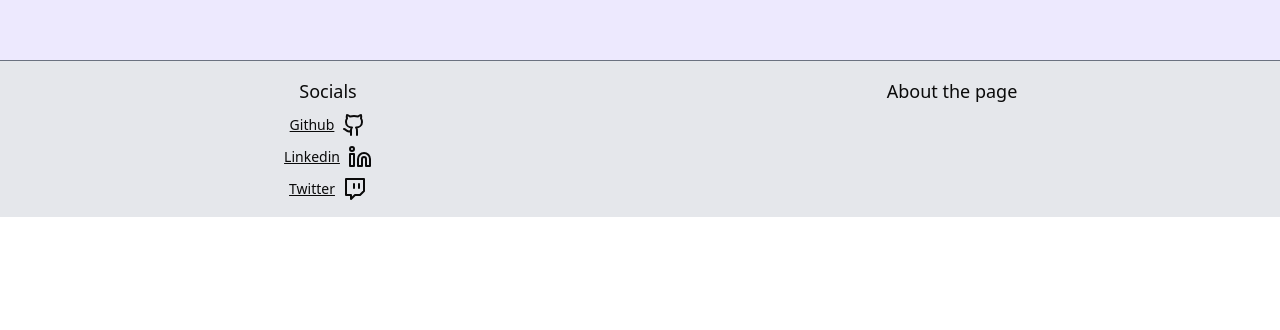
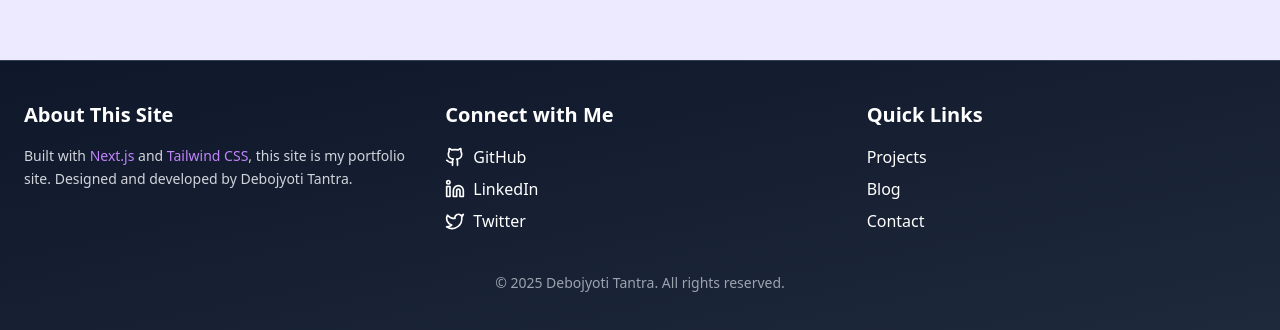
Before and after one commit to debojyoti-tantra/Portfolio, a Next.js app: page /contact in a window 1280 px wide. Shown: the part 792-1122 px from the top of the page. Before the commit the page ends 1009 px from the top, so only its background shows below. Built offline with nearby package versions, Linux system fonts and the light colour scheme; no server answers.

Commit message:
About to finish

```diff
--- a/app/contact/page.jsx
+++ b/app/contact/page.jsx
@@ -1,14 +1,35 @@
 'use client'
 import React, { useState } from 'react'
+import { useRef } from 'react';
+import emailjs from '@emailjs/browser';
 import { SignInButton, SignUpButton, SignedIn, SignedOut, UserButton, useUser } from '@clerk/nextjs'
 import Link from 'next/link'
+import { LinkedinIcon, TwitterIcon } from 'lucide-react'
+import { toast } from 'sonner';
 
 const page = () => {
    const [contact, setContact] = useState('')
-   const { user, isLoaded, isSignedIn } = useUser()
+   const { user, isLoaded, isSignedIn } = useUser();
+   const form = useRef();
 
-   const handleContactSubmit = () => {
+   const handleContactSubmit = (e) => {
+      e.preventDefault();
 
+       emailjs
+         .sendForm(process.env.NEXT_PUBLIC_EMAILJS_SERVICE_ID, process.env.NEXT_PUBLIC_TEMPLATE_ID, form.current, {
+           publicKey: process.env.NEXT_PUBLIC_EMAILJS_PUBLIC_KEY,
+         })
+         .then(
+           () => {
+             console.log('SUCCESS!');
+              toast.success("Message Sent Successfully!")
+              setContact('');
+           },
+           (error) => {
+             console.log('FAILED...', error.text);
+              toast.error("Message Failed to Send!")
+           },
+         );
    }
 
    if (!isLoaded || !isSignedIn) {
@@ -49,7 +70,7 @@ const page = () => {
             <div className="bg-white dark:bg-gray-800 p-6 rounded-lg shadow-md">
                <h2 className="text-xl font-semibold mb-4">Get in Touch</h2>
 
-               <form onSubmit={handleContactSubmit} className="space-y-4">
+               <form ref={form} onSubmit={handleContactSubmit} className="space-y-4">
                   <div>
                      <p className="block mb-1 text-gray-900 dark:text-gray-100">Your Name: {user?.fullName}</p>
                   </div>
@@ -57,6 +78,8 @@ const page = () => {
                      <p className="block mb-1 text-gray-900 dark:text-gray-100">Your Email: {user?.primaryEmailAddress.emailAddress}</p>
                   </div>
                   <div>
+                     <input type="hidden" name="user_name" value={user?.fullName} />
+                     <input type="hidden" name="user_email" value={user?.primaryEmailAddress?.emailAddress} />
                      <label className="block mb-1 text-gray-700 dark:text-gray-300">Message</label>
                      <textarea
                         name="message"
@@ -83,23 +106,22 @@ const page = () => {
                <h2 className="text-xl font-semibold">Our Information</h2>
                <div>
                   <h3 className="text-gray-900 dark:text-gray-100 font-medium">Email</h3>
-                  <p className="text-gray-800 dark:text-gray-200">debojyotitantra9182@gmail.com</p>
+                  <p className="text-gray-800 dark:text-gray-200">debojyotitantra@gmail.com</p>
                </div>
                <div>
                   <h3 className="text-gray-900 dark:text-gray-100 font-medium">Social Media</h3>
                   <div className="flex gap-5">
-                     <a href="https://www.instagram.com/debojyoti_tantra/" className="dark:invert">
-                        <svg xmlns="http://www.w3.org/2000/svg" viewBox="0 0 24 24" width={27} height={27} color={"#000000"} fill={"none"}>
-                           <path d="M2.5 12C2.5 7.52166 2.5 5.28249 3.89124 3.89124C5.28249 2.5 7.52166 2.5 12 2.5C16.4783 2.5 18.7175 2.5 20.1088 3.89124C21.5 5.28249 21.5 7.52166 21.5 12C21.5 16.4783 21.5 18.7175 20.1088 20.1088C18.7175 21.5 16.4783 21.5 12 21.5C7.52166 21.5 5.28249 21.5 3.89124 20.1088C2.5 18.7175 2.5 16.4783 2.5 12Z" stroke="currentColor" strokeWidth="1.5" strokeLinejoin="round" />
-                           <path d="M16.5 12C16.5 14.4853 14.4853 16.5 12 16.5C9.51472 16.5 7.5 14.4853 7.5 12C7.5 9.51472 9.51472 7.5 12 7.5C14.4853 7.5 16.5 9.51472 16.5 12Z" stroke="currentColor" strokeWidth="1.5" />
-                           <path d="M17.5078 6.5L17.4988 6.5" stroke="currentColor" strokeWidth="2" strokeLinecap="round" strokeLinejoin="round" />
-                        </svg>
-                     </a>
                      <a href="https://github.com/debojyoti-tantra/" className="dark:invert">
                         <svg xmlns="http://www.w3.org/2000/svg" viewBox="0 0 24 24" width={27} height={27} color={"#000000"} fill={"none"}>
                            <path d="M6.51734 17.1132C6.91177 17.6905 8.10883 18.9228 9.74168 19.2333M9.86428 22C8.83582 21.8306 2 19.6057 2 12.0926C2 5.06329 8.0019 2 12.0008 2C15.9996 2 22 5.06329 22 12.0926C22 19.6057 15.1642 21.8306 14.1357 22C14.1357 22 13.9267 18.5826 14.0487 17.9969C14.1706 17.4113 13.7552 16.4688 13.7552 16.4688C14.7262 16.1055 16.2043 15.5847 16.7001 14.1874C17.0848 13.1032 17.3268 11.5288 16.2508 10.0489C16.2508 10.0489 16.5318 7.65809 15.9996 7.56548C15.4675 7.47287 13.8998 8.51192 13.8998 8.51192C13.4432 8.38248 12.4243 8.13476 12.0018 8.17939C11.5792 8.13476 10.5568 8.38248 10.1002 8.51192C10.1002 8.51192 8.53249 7.47287 8.00036 7.56548C7.46823 7.65809 7.74917 10.0489 7.74917 10.0489C6.67316 11.5288 6.91516 13.1032 7.2999 14.1874C7.79575 15.5847 9.27384 16.1055 10.2448 16.4688C10.2448 16.4688 9.82944 17.4113 9.95135 17.9969C10.0733 18.5826 9.86428 22 9.86428 22Z" stroke="currentColor" strokeWidth="1.5" strokeLinecap="round" strokeLinejoin="round" />
                         </svg>
                      </a>
+                     <Link href="https://www.linkedin.com/in/debojyoti-tantra-369528343">
+                        <LinkedinIcon size={25} />
+                     </Link>
+                     <Link href="https://x.com/debojyotitantra">
+                        <TwitterIcon size={25} />
+                     </Link>
                   </div>
                </div>
                <div>
--- /dev/null
+++ b/app/not-found.jsx
@@ -0,0 +1,19 @@
+import React from 'react';
+import Link from 'next/link'
+
+export const metadata = {
+    title: "Not Found",
+    description: "Please return to Home.",
+};
+
+export default function NotFound() {
+  return (
+    <div className="h-[80vh] flex justify-center items-center flex-col">
+      <h1 className="text-xl">404 - Page Not Found</h1>
+      <p className="text-2xl">Sorry, the page you are looking for does not exist.</p>
+      <Link href="/" className="text-blue-800 dark:text-blue-400 underline" >
+        Go back to Home
+      </Link>
+    </div>
+  );
+}
--- a/components/CodeHighliter.jsx
+++ b/components/CodeHighliter.jsx
@@ -27,7 +27,7 @@ const CodeHighlighter = ({ children, lang = "jsx" }) => {
       </pre>
       <button
         onClick={copyText}
-        className="absolute top-2 right-2 p-1 rounded bg-gray-700 hover:bg-gray-600 transition-colors"
+        className="absolute top-2 right-2 p-1 rounded bg-gray-400 dark:bg-gray-700 hover:bg-gray-500 transition-colors"
         aria-label="Copy code"
       >
         <CopyIcon className="w-4 h-4" />
--- a/components/Footer.jsx
+++ b/components/Footer.jsx
@@ -1,24 +1,67 @@
-import { GithubIcon, LinkedinIcon, TwitchIcon } from 'lucide-react'
-import Link from 'next/link'
-import React from 'react'
+import { GithubIcon, LinkedinIcon, TwitterIcon } from 'lucide-react';
+import Link from 'next/link';
+import React from 'react';
 
 const Footer = () => {
   return (
-    <div className='bg-gray-200 dark:bg-slate-950 border-t border-gray-500'>
-      <div className='grid grid-cols-2 p-4'>
-        <div className='flex flex-col justify-start gap-2'>
-          <p className='mx-auto text-lg'>Socials</p>
-          <Link href={`https://github.com/debojyoti-tantra`} className='flex justify-center items-center gap-2 underline text-sm hover:text-blue-500'>Github <GithubIcon /></Link>
-          <Link href={`https://www.linkedin.com/in/debojyoti-tantra-369528343`} className='flex justify-center items-center gap-2 underline text-sm hover:text-blue-500'>Linkedin <LinkedinIcon /></Link>
-          <Link href={`https://x.com/debojyotitantra`} className='flex justify-center items-center gap-2 underline text-sm hover:text-blue-500'>Twitter <TwitchIcon /></Link>
+    <footer className="bg-gradient-to-br from-slate-900 to-slate-800 text-white py-10 px-6 border-t border-slate-700">
+      <div className="max-w-7xl mx-auto grid grid-cols-1 md:grid-cols-3 gap-8">
+
+        {/* About Section */}
+        <div>
+          <h2 className="text-xl font-semibold mb-4">About This Site</h2>
+          <p className="text-sm text-gray-300 leading-relaxed">
+            Built with <span className="text-purple-400 font-medium">Next.js</span> and <span className="text-purple-400 font-medium">Tailwind CSS</span>, this site is my portfolio site. Designed and developed by Debojyoti Tantra.
+          </p>
         </div>
-        <div className='flex flex-col justify-start gap-2'>
-          <p className='mx-auto text-lg'>About the page</p>
+
+        {/* Social Links */}
+        <div>
+          <h2 className="text-xl font-semibold mb-4">Connect with Me</h2>
+          <ul className="space-y-2">
+            <li>
+              <Link href="https://github.com/debojyoti-tantra" className="flex items-center gap-2 hover:text-purple-400 transition">
+                <GithubIcon size={20} />
+                GitHub
+              </Link>
+            </li>
+            <li>
+              <Link href="https://www.linkedin.com/in/debojyoti-tantra-369528343" className="flex items-center gap-2 hover:text-purple-400 transition">
+                <LinkedinIcon size={20} />
+                LinkedIn
+              </Link>
+            </li>
+            <li>
+              <Link href="https://x.com/debojyotitantra" className="flex items-center gap-2 hover:text-purple-400 transition">
+                <TwitterIcon size={20} />
+                Twitter
+              </Link>
+            </li>
+          </ul>
+        </div>
+
+        {/* Quick Links */}
+        <div>
+          <h2 className="text-xl font-semibold mb-4">Quick Links</h2>
+          <ul className="space-y-2">
+            <li>
+              <Link href="/projects" className="hover:text-purple-400 transition">Projects</Link>
+            </li>
+            <li>
+              <Link href="/blog" className="hover:text-purple-400 transition">Blog</Link>
+            </li>
+            <li>
+              <Link href="/contact" className="hover:text-purple-400 transition">Contact</Link>
+            </li>
+          </ul>
         </div>
       </div>
 
-    </div>
-  )
-}
+      <div className="mt-10 text-center text-sm text-gray-400">
+        &copy; {new Date().getFullYear()} Debojyoti Tantra. All rights reserved.
+      </div>
+    </footer>
+  );
+};
 
-export default Footer
+export default Footer;
--- a/package.json
+++ b/package.json
@@ -10,6 +10,7 @@
   },
   "dependencies": {
     "@clerk/nextjs": "^6.19.4",
+    "@emailjs/browser": "^4.4.1",
     "@radix-ui/react-dialog": "^1.1.14",
     "@radix-ui/react-dropdown-menu": "^2.1.14",
     "@radix-ui/react-separator": "^1.1.7",
```
Also changed, not shown: 1 other file (tests, documents, lock files or other folders).
